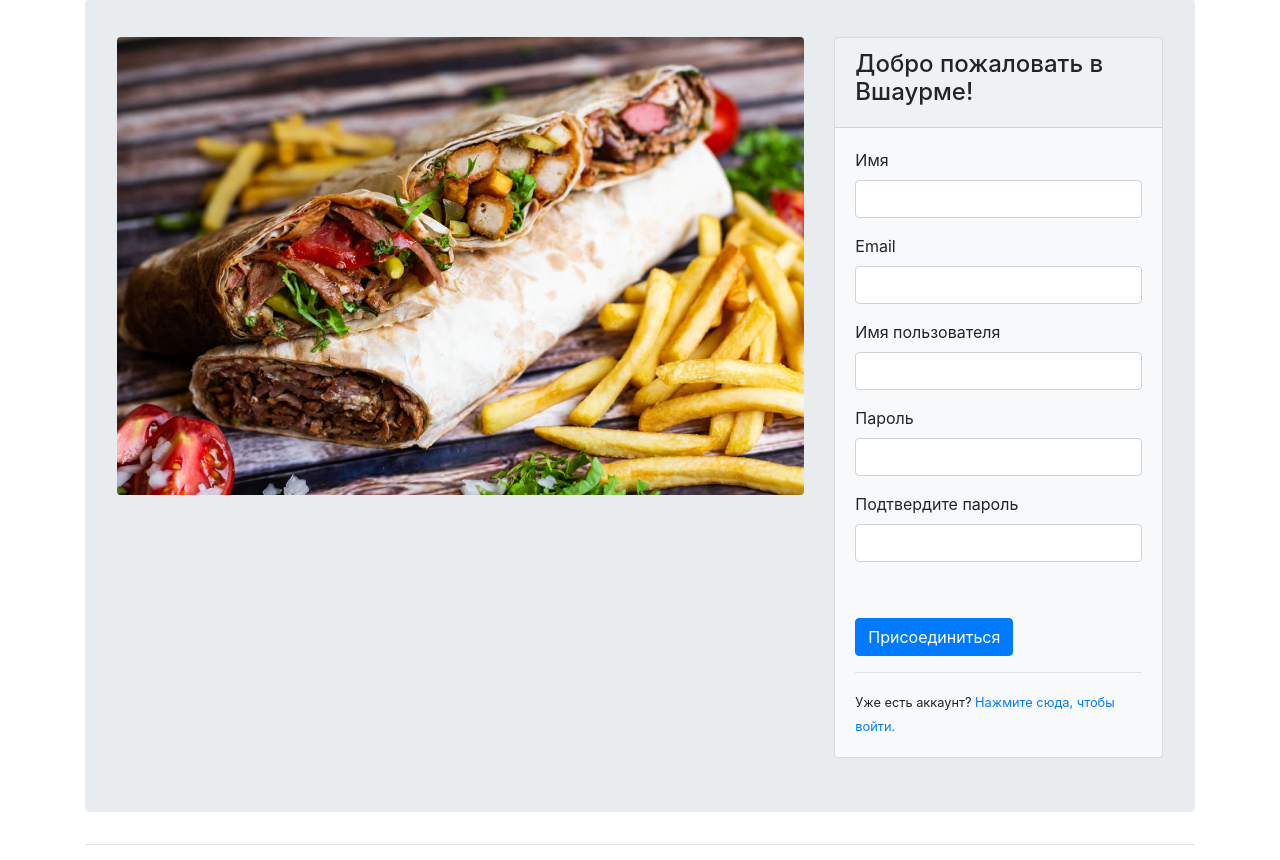
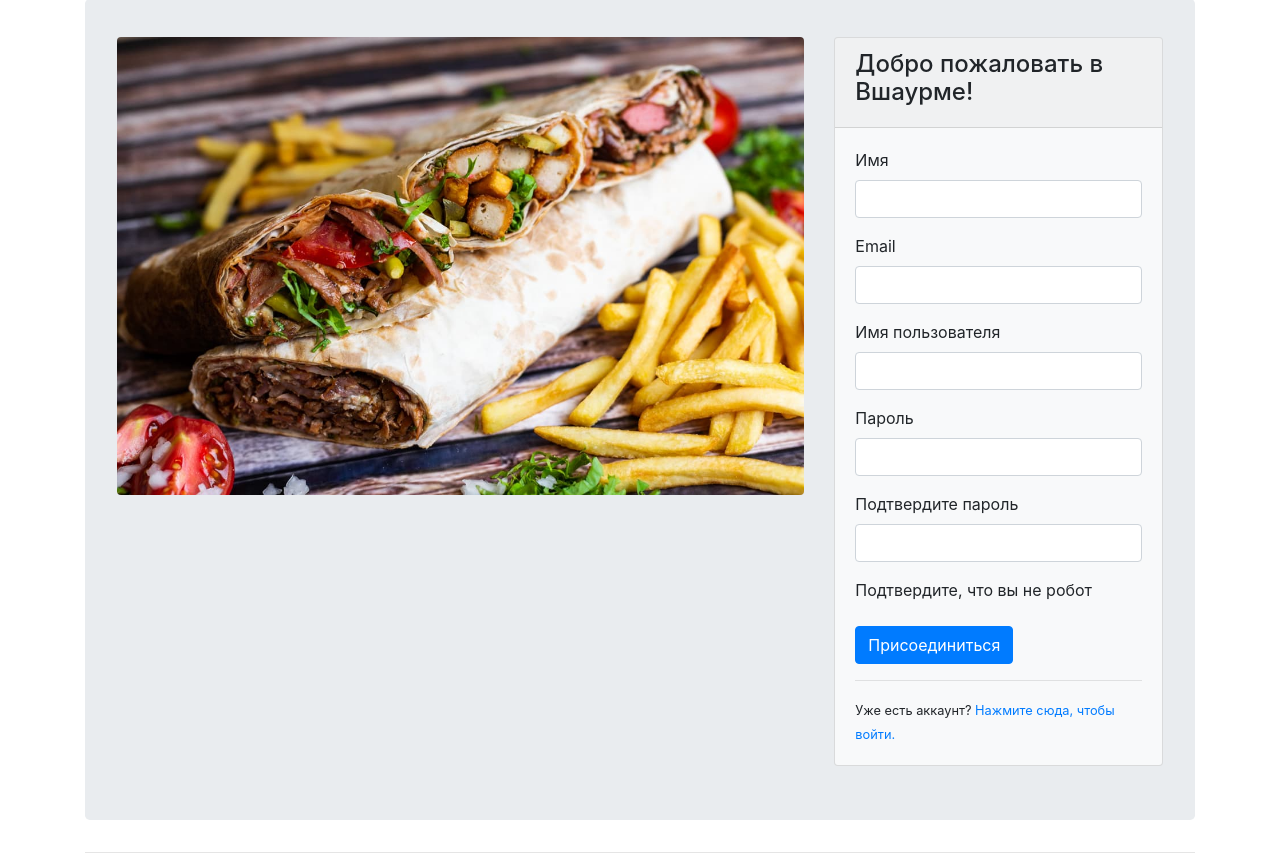
Before and after one commit to intrening/417team, a Flask app: page /auth/register in a window 1280 px wide. Shown: the part 90-950 px from the top of the page. Run offline with Flask 2, Linux system fonts and the light colour scheme; some libraries are stand-ins or nearby versions.

Commit message:
updated recaptcha

```diff
--- a/vshaurme/forms/auth.py
+++ b/vshaurme/forms/auth.py
@@ -26,7 +26,7 @@ class RegisterForm(FlaskForm):
         DataRequired(), Length(10, 128, message=_l('Длина пароля должна быть не меньше 10 символов')),
              EqualTo('password2'), check_passwords_rules])
     password2 = PasswordField(_l('Подтвердите пароль'), validators=[DataRequired()])
-    recapcha = RecaptchaField()
+    recaptcha = RecaptchaField('Подтвердите, что вы не робот')
     submit = SubmitField(_l('Присоединиться'))
 
 
--- a/vshaurme/templates/auth/register.html
+++ b/vshaurme/templates/auth/register.html
@@ -14,6 +14,9 @@
                     <div class="card-header"><h4>{{ _('Добро пожаловать в Вшаурме!') }}</h4></div>
                     <div class="card-body">
                         {{ render_form(form) }}
+                        {% for error in form.recaptcha.errors %}
+                            Подтвердите что вы не робот
+                        {% endfor %}
                         <hr>
                         <small>{{ _('Уже есть аккаунт?') }} <a href="{{ url_for('.login') }}">{{ _('Нажмите сюда, чтобы войти.') }}</a>
                         </small>
```
